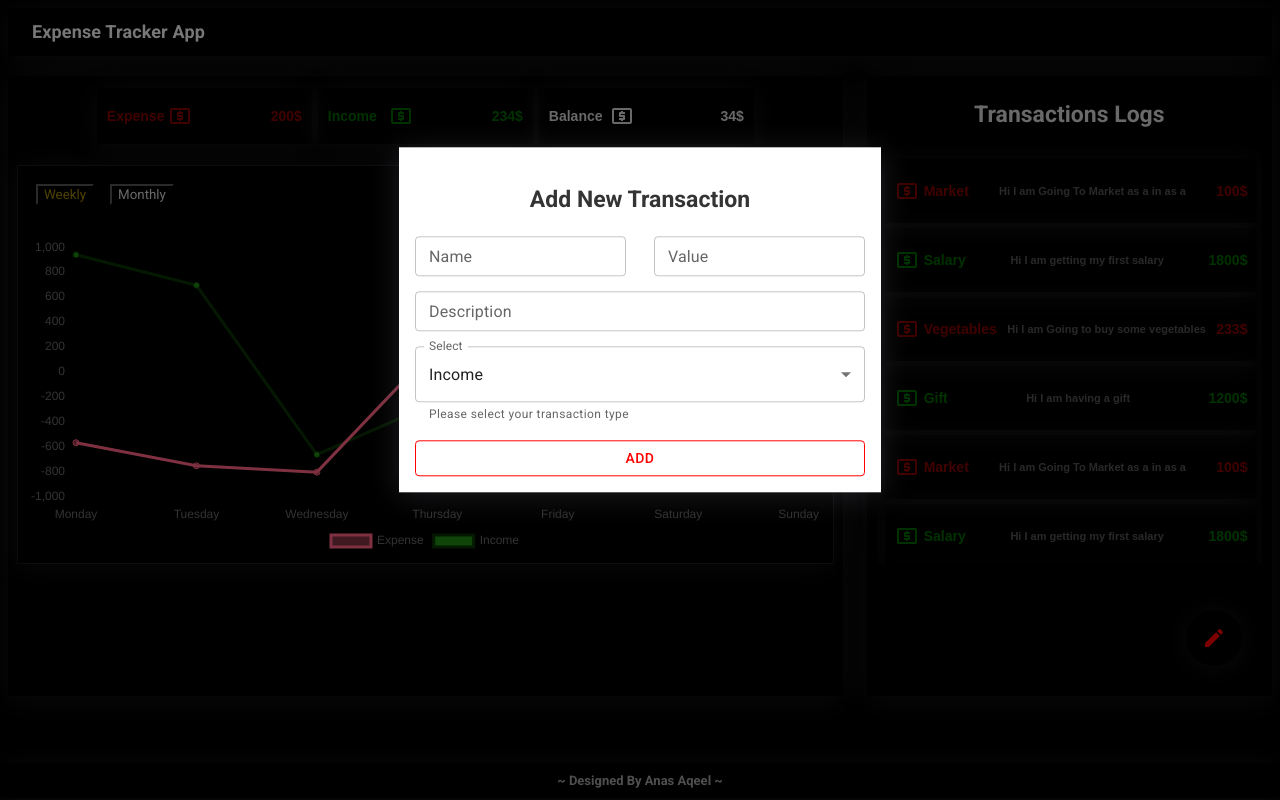
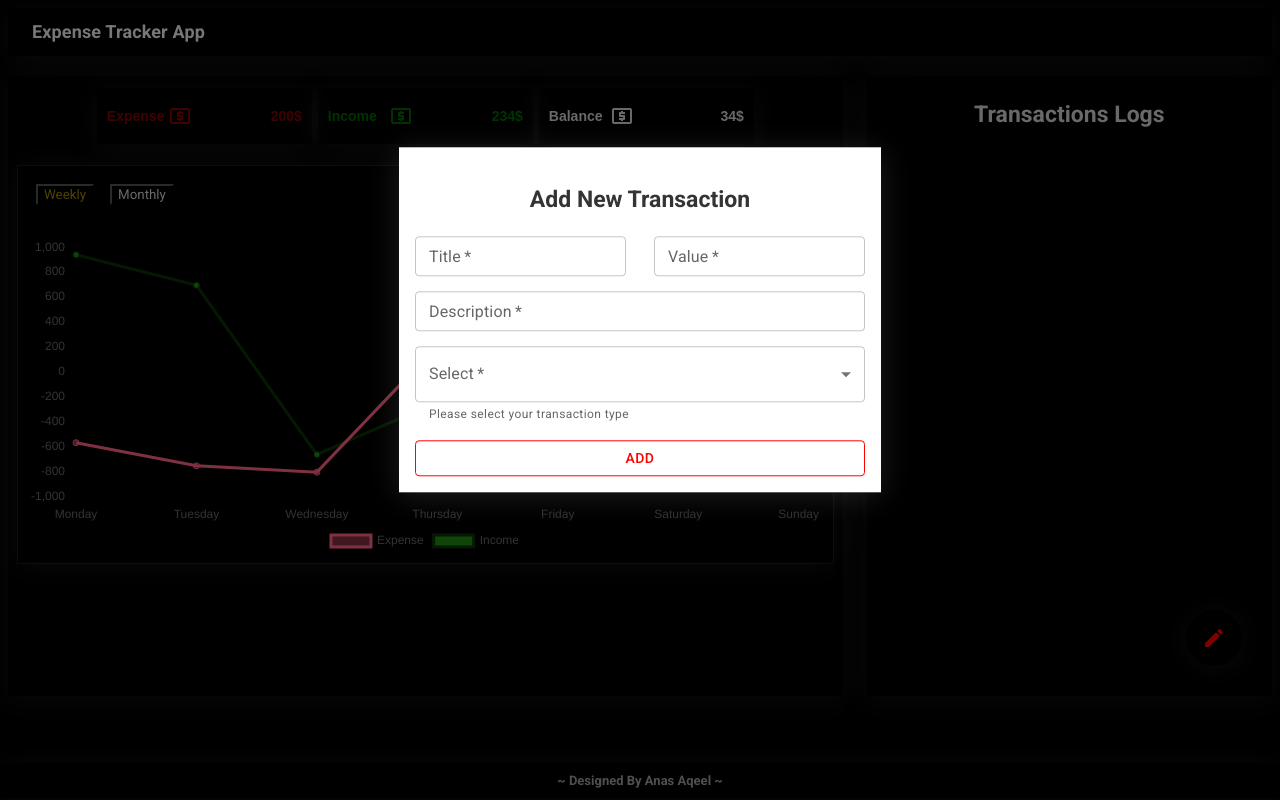
Before and after one commit to anas-aqeel/React_Expense_Tracker_App, a React (Create React App) app: page / in a window 1280 px wide. Both pictures are taken after a click on the button "edit". Built offline with nearby package versions, Linux system fonts and the light colour scheme.

Commit message:
Contex api implemented

```diff
--- a/src/App.js
+++ b/src/App.js
@@ -1,18 +1,18 @@
-import React from "react";
+import React, { useReducer } from "react";
 import Footer from "./Components/Footer/Footer";
 import Navbar from "./Components/Navbar/Navbar"
 import Container from "./Components/Container/Container";
+import GlobalContext from "./Contex/TxContex";
 import './index.css'
 
 function App() {
   return (
     <div className="App">
-
-      <Navbar/>
-      <Container/>
-      <Footer/>
-
-
+      <Navbar />
+      <GlobalContext>
+        <Container />
+      </GlobalContext>
+      <Footer />
     </div>
   );
 }
--- a/src/Components/AddTransaction.jsx
+++ b/src/Components/AddTransaction.jsx
@@ -1,5 +1,6 @@
-import React, { useState } from 'react';
+import React, { useState, useContext } from 'react';
 import EditIcon from '@mui/icons-material/Edit';
+import { MyContext } from '../Contex/TxContex'
 import { Box, Modal, Fab, TextField, Button, MenuItem } from '@mui/material';
 
 const style = {
@@ -17,6 +18,7 @@ export default function AddTransaction() {
   const [open, setOpen] = useState(false);
   const handleOpen = () => setOpen(true);
   const handleClose = () => setOpen(false);
+
   return (
     <div>
       <Fab
@@ -47,7 +49,36 @@ export default function AddTransaction() {
 }
 
 const TxModal = () => {
-  const [type, setType] = React.useState('Income');
+
+
+  const {AddTransaction} = useContext(MyContext);
+  const [title, setTitle] = useState([false, '']);
+  const [desc, setDesc] = useState([false, '']);
+  const [value, setValue] = useState([false, 0]);
+  const [type, setType] = useState([false, '']);
+
+
+
+
+  const handleSumbit = () => {
+
+
+    if (title[1] == '' ) setTitle([true, '']);
+    else if(desc[1] == '' ) setDesc([true, '']);
+    else if(value[1] == 0) setValue([true, 0]);
+    else if(type[1] == '' )setType([true, '']);
+
+
+    else if (!title[0] && !desc[0] && !value[0] && !type[0]) {
+      AddTransaction({
+          title: title[1],
+          desc: desc[1],
+          value: value[1],
+          type: type[1]
+        })
+    }
+  }
+
   return (
     <Box sx={style}>
       <p
@@ -55,42 +86,68 @@ const TxModal = () => {
           color: 'rgb(52,52,52)',
           textAlign: 'center',
           fontFamily: "Roboto, sans-serif",
-        fontWeight:' bold',
+          fontWeight: ' bold',
           fontSize: '23px'
         }}
       >Add New Transaction</p>
+
       <Box
         style={{
           display: 'flex',
           justifyContent: 'space-between',
           marginBottom: '15px'
         }}>
-        <TextField size="small" id="outlined-basic" label="Name" variant="outlined" />
-        <TextField size="small" id="outlined-basic" type={'number'} label="Value" variant="outlined" />
+        <TextField
+          error={title[0]}
+
+          required={true}
+          size="small"
+          id="outlined-basic"
+          label="Title"
+          variant="outlined"
+          onChange={(e) => setTitle([e.target.value == '', e.target.value])}
+        />
+        <TextField
+          error={value[0]}
+          required={true}
+          size="small"
+          id="outlined-basic"
+          type={'number'}
+          label="Value"
+          variant="outlined"
+          onChange={(e) => setValue([e.target.value == 0, parseInt(e.target.value)])}
+        />
       </Box>
-
-
       <TextField fullWidth={true}
         size="small"
         style={{ marginBottom: '15px' }}
         id="outlined-basic"
         label="Description"
         variant="outlined"
+        onChange={(e) => setDesc([e.target.value == '', e.target.value])}
+        error={desc[0]}
+        required={true}
       />
       <TextField
         id="outlined-select-currency"
         select
         label="Select"
+        SelectProps={type}
         fullWidth={true}
-        value={type}
-        onChange={(e) => setType(e)}
+        value={type[1]}
+        error={type[0]}
+        required={true}
+        onChange={(e) => setType([(e.target.value == ''), e.target.value])}
         helperText="Please select your transaction type"
       >
         <MenuItem
+          //  onClick={()=>setType('Income')}
           style={{
             fontSize: '15px',
             fontWeight: 'bold',
-            color: 'rgb(0, 100, 0)'
+            color: 'rgb(0, 100, 0)',
+            border: '1px solid green'
+
           }}
           value='Income'>Income</MenuItem>
         <MenuItem
@@ -98,12 +155,14 @@ const TxModal = () => {
             fontSize: '15px',
             fontWeight: 'bold',
             color: 'rgb(129, 2, 2)',
-            border: '1px solid black'
+            border: '1px solid red'
           }}
-          value='Expense'>'Expense'</MenuItem>
+          value='Expense'>Expense</MenuItem>
+
       </TextField>
 
       <Button
+        onClick={handleSumbit}
         style={{
           marginTop: '15px',
           color: 'red',
--- a/src/Components/Container/Container.jsx
+++ b/src/Components/Container/Container.jsx
@@ -1,18 +1,9 @@
 import React from 'react'
-import { styled } from '@mui/material/styles';
 import Grid from '@mui/material/Grid';
-import Paper from '@mui/material/Paper';
 import TxContainer from '../TxContainer/TxContainer';
 import TransactionLogsContainer from '../TxLogsContainer/TxLogsContainer';
 
 
-const Item = styled(Paper)(({ theme }) => ({
-    backgroundColor: theme.palette.mode === 'dark' ? '#1A2027' : '#fff',
-    ...theme.typography.body2,
-    padding: theme.spacing(1),
-    textAlign: 'center',
-    color: theme.palette.text.secondary,
-  }));
 
 const Container = () => {
     return (
--- a/src/Components/TxLogsContainer/Transactions.jsx
+++ b/src/Components/TxLogsContainer/Transactions.jsx
@@ -1,42 +1,26 @@
-import React from 'react';
+import React, {useContext} from 'react';
 import './txLogsContainer.css';
-import data from '../../transactions.json';
 import LocalAtmIcon from '@mui/icons-material/LocalAtm';
+import { MyContext } from '../../Contex/TxContex';
+
 
 
 
 
 const Transactions = () => {
+  let {transactions} = useContext(MyContext)
+  // console.log(transactions)
   return (
     <div className='tx_log_div'>
-      {[12, 2].map((e) =>
+      {transactions.map((e) =>
        (
-        <div key={e}>
           <Tx_Item
-            title='Market'
-            desc='Hi I am Going To Market as a in as a'
-            val={100}
-            _class='expense'
+            key={1}
+            title={e.title}
+            desc={e.desc}
+            val={e.value}
+            _class={e.type.toLowerCase()}
           />
-          <Tx_Item
-            title='Salary'
-            desc='Hi I am getting my first salary'
-            val={1800}
-            _class='income'
-          />
-          <Tx_Item
-            title='Vegetables'
-            desc='Hi I am Going to buy some vegetables'
-            val={233}
-            _class='expense'
-          /> <Tx_Item
-            title='Gift'
-            desc='Hi I am having a gift'
-            val={1200}
-            _class='income'
-          />
-        </div>
-
       )
       )}
     </div>
--- /dev/null
+++ b/src/Contex/AppReducer.js
@@ -0,0 +1,9 @@
+export default (state, action) => {
+    switch(action.type) {
+
+      case 'ADD_TRANSACTION':
+        return [...state, action.payload]
+      default:
+        return state;
+    }
+  }
--- /dev/null
+++ b/src/Contex/TxContex.js
@@ -0,0 +1,31 @@
+import React, {createContext, useReducer} from "react";
+import AppReducer from "./AppReducer";
+
+
+let initialState = [];
+export let MyContext = createContext(initialState);
+
+
+const GlobalContext = ({children}) => {
+
+let [state, dispatch] = useReducer(AppReducer, [])
+
+function AddTransaction(tx) {
+  dispatch({
+    type: 'ADD_TRANSACTION',
+    payload: tx
+  })
+}
+  return (
+    <MyContext.Provider
+    value={{
+      transactions:  state,
+      AddTransaction
+      }}>
+        {children}
+    </MyContext.Provider>
+  )
+}
+
+
+export default GlobalContext
```
Also changed, not shown: Design.png (deleted). Lines whose indentation alone changed are shown as unchanged.
